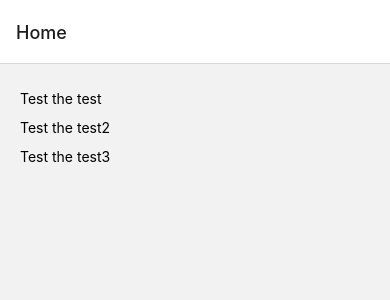
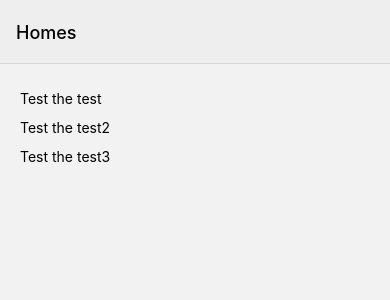
Before and after one commit to Sambalicious/native-boilerplate, a React Native app: screen / in a window 390 px wide. Shown: the top 300 px of the page. Built offline with nearby package versions, Linux system fonts and the light colour scheme.

Commit message:
added common header

```diff
--- a/routes/homeStackNavigator.tsx
+++ b/routes/homeStackNavigator.tsx
@@ -7,8 +7,21 @@ const HomeStack = createNativeStackNavigator<HomeStackParamList>();
 
 const HomeStackNavigator = () => {
   return (
-    <HomeStack.Navigator initialRouteName="Home">
-      <HomeStack.Screen name="Home" component={HomeScreen} />
+    <HomeStack.Navigator
+      initialRouteName="Home"
+      screenOptions={{
+        headerStyle: { backgroundColor: "#eee" },
+        //headerTransparent: true,
+        headerTintColor: "#000",
+      }}
+    >
+      <HomeStack.Screen
+        name="Home"
+        component={HomeScreen}
+        options={{
+          title: "Homes",
+        }}
+      />
       <HomeStack.Screen name="Details" component={DetailsScreen} />
     </HomeStack.Navigator>
   );
--- a/screens/Home.tsx
+++ b/screens/Home.tsx
@@ -35,5 +35,7 @@ const Home = () => {
 export default Home;
 
 const styles = StyleSheet.create({
-  item: { marginVertical: 6 },
+  item: {
+    marginVertical: 6,
+  },
 });
--- a/screens/ReviewDetails.tsx
+++ b/screens/ReviewDetails.tsx
@@ -30,5 +30,6 @@ export default ReviewDetails;
 const styles = StyleSheet.create({
   container: {
     padding: 24,
+
   },
 });
```
